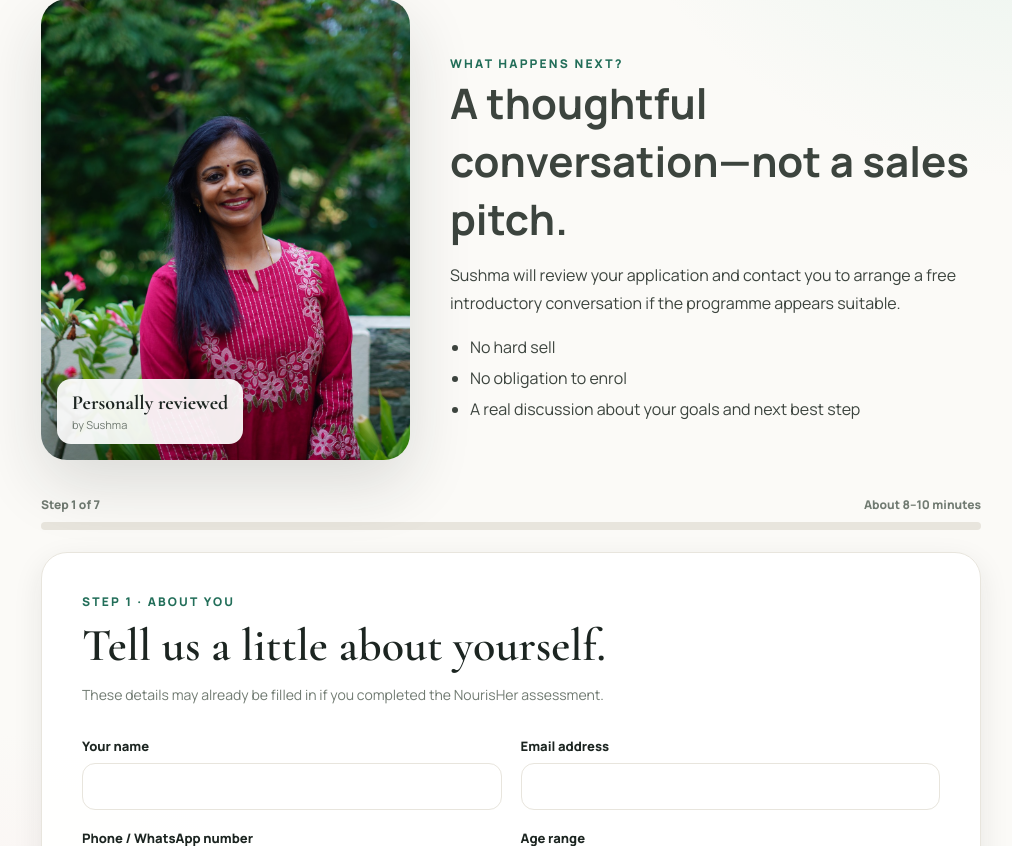
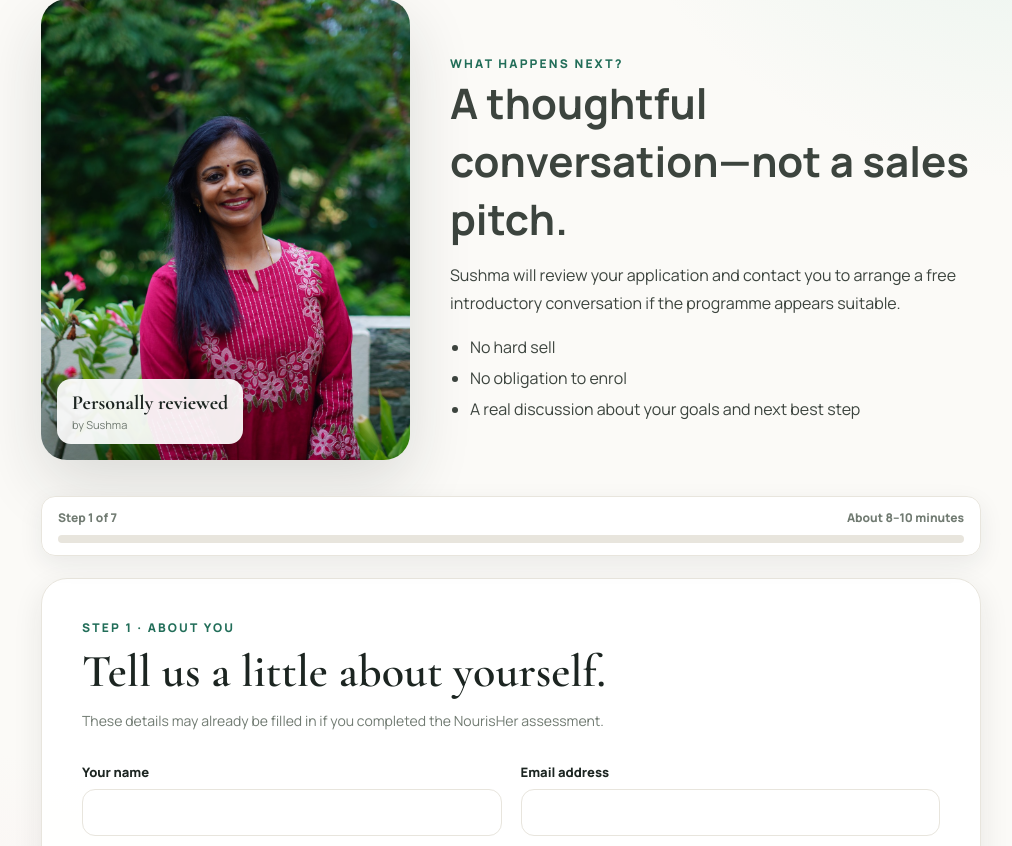
Before and after one commit to ramsparames/eatwelllivewell, a FastAPI app: page /join in a window 1280 px wide. Shown: the part 432-1278 px from the top of the page, without its empty margins (129-1141 px from the left). Run offline with FastAPI, Linux system fonts and the light colour scheme; parts of the project's set-up code (start-up, migrations or seed data) failed here and were passed over; some libraries are stand-ins or nearby versions.

Commit message:
Add sticky application progress styling

```diff
--- a/static/styles.css
+++ b/static/styles.css
@@ -3919,3 +3919,20 @@ button {
     width: 100%;
   }
 }
+.application-progress {
+  position: sticky;
+  top: 12px;
+  z-index: 20;
+  padding: 12px 16px;
+  border: 1px solid var(--line);
+  border-radius: 14px;
+  background: rgba(255, 255, 255, 0.96);
+  box-shadow: 0 8px 24px rgba(27, 37, 52, 0.08);
+  backdrop-filter: blur(10px);
+}
+
+@media (min-width: 761px) {
+  .application-progress {
+    top: 92px;
+  }
+}
```
